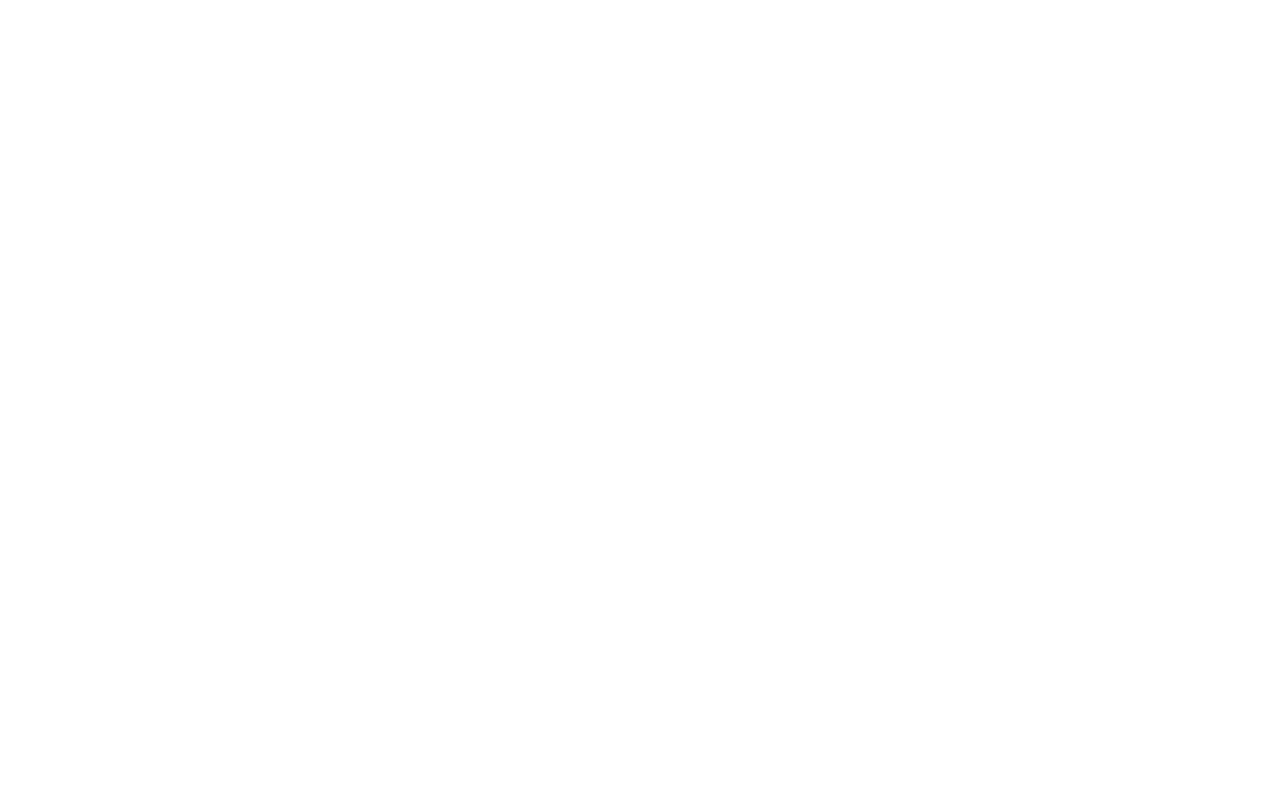
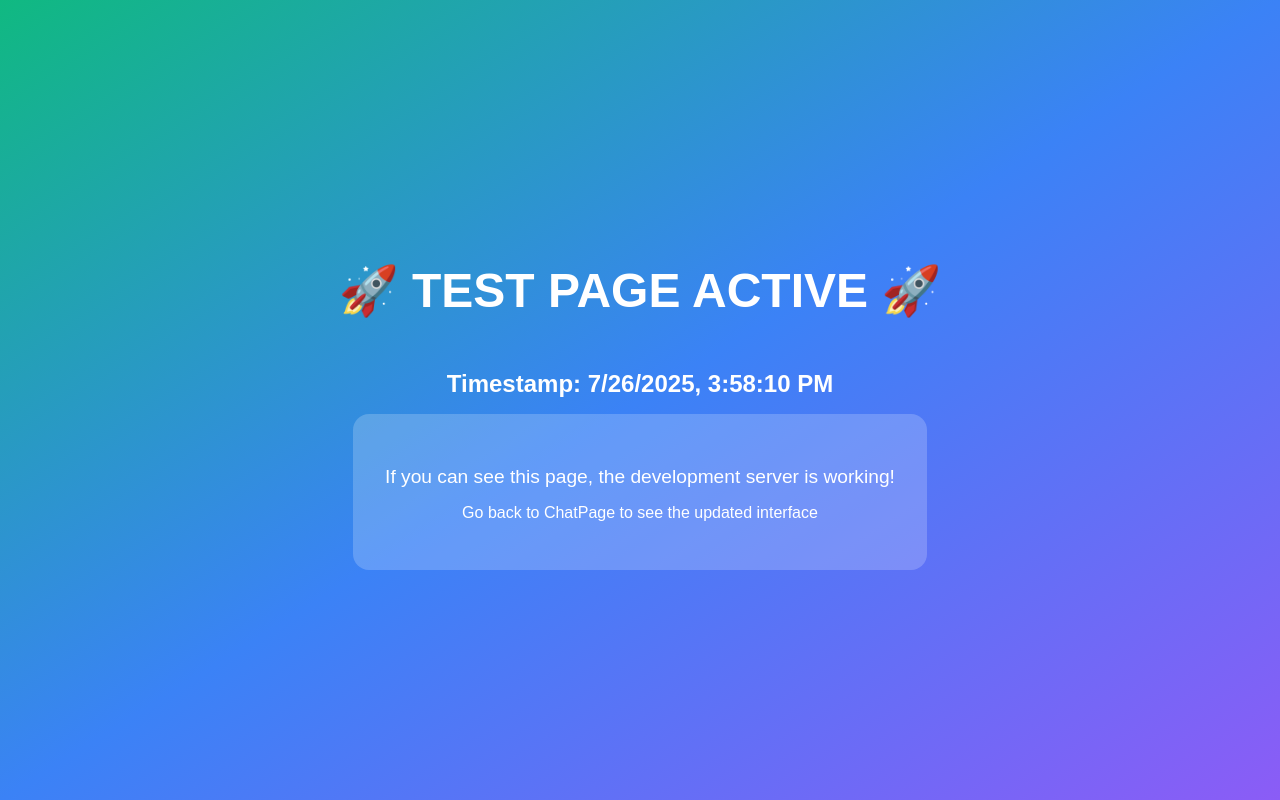
Before and after one commit to AjaxxIsAlive/clementine-app, a React (Create React App) app: page /test in a window 1280 px wide. Before the commit this address had no page. Built offline with nearby package versions, Linux system fonts and the light colour scheme.

Commit message:
Chat UI Buttons

```diff
--- a/src/App.js
+++ b/src/App.js
@@ -3,12 +3,14 @@
 import './App.css';
 import FaceNavigation from './components/FaceNavigation';
 import ChatPage from './pages/ChatPage';
+import TestPage from './pages/TestPage';
 
 function App() {
   return (
     <Router>
       <div className="App">
         <Routes>
+          <Route path="/test" element={<TestPage />} />
           <Route path="/" element={<FaceNavigation />} />
           <Route path="/chat" element={<ChatPage />} />
           {/* We'll add other routes later */}
--- a/src/index.css
+++ b/src/index.css
@@ -11,3 +11,9 @@
   font-family: source-code-pro, Menlo, Monaco, Consolas, 'Courier New',
     monospace;
 }
+
+@keyframes gradient-shift {
+  0% { background-position: 0% 50%; }
+  50% { background-position: 100% 50%; }
+  100% { background-position: 0% 50%; }
+}
--- a/src/pages/ChatPage.js
+++ b/src/pages/ChatPage.js
@@ -2,6 +2,7 @@
 import { MessageSquare, Send, Volume2, VolumeX, RotateCcw, Mic, Square } from 'lucide-react';
 import voiceFlowAPI from '../services/voiceflow';
 import speechService from '../services/speechService';
+// Force rebuild timestamp: ${new Date().toISOString()}
 
 function ChatPage() {
   const [messages, setMessages] = useState([]);
@@ -378,7 +379,13 @@
   };
 
   return (
-    <div className="min-h-screen bg-gradient-to-br from-pink-50 via-white to-purple-50 pb-24">
+    <div
+      className="min-h-screen pb-24"
+      style={{
+        background: 'linear-gradient(135deg, #ff6b6b 0%, #4ecdc4 25%, #45b7d1 50%, #96ceb4 75%, #ffeaa7 100%)',
+        animation: 'gradient-shift 3s ease infinite'
+      }}
+    >
       <div className="container mx-auto px-4 py-8 max-w-4xl">
         {/* Mobile Permission Request Modal */}
         {showPermissionRequest && (
@@ -429,6 +436,9 @@
           </div>
           <h1 className="text-3xl font-bold text-gray-800 mb-2">
             Chat with Clementine
+            <span className="text-xs bg-red-500 text-white px-3 py-1 rounded-full ml-2 animate-pulse">
+              🔥 UPDATED v3.0 🔥
+            </span>
           </h1>
           <p className="text-gray-600">
             Voice chat with your AI relationship advisor
@@ -521,28 +531,32 @@
                 value={inputMessage}
                 onChange={(e) => setInputMessage(e.target.value)}
                 onKeyPress={(e) => e.key === 'Enter' && !isLoading && handleSendMessage(inputMessage)}
-                placeholder="Type your message..."
-                disabled={isLoading}
-                className="flex-1 px-4 py-3 border border-gray-200 rounded-xl focus:outline-none focus:ring-2 focus:ring-pink-500 focus:border-transparent disabled:bg-gray-50 disabled:text-gray-500"
+                placeholder="✨ ALWAYS ACTIVE TEXT INPUT ✨"
+                style={{
+                  backgroundColor: '#fef2f2',
+                  borderColor: '#ef4444',
+                  borderWidth: '3px'
+                }}
+                className="flex-1 px-4 py-3 border rounded-xl focus:outline-none focus:ring-2 focus:ring-pink-500 focus:border-transparent"
               />
 
               {/* Microphone/Stop Button */}
               <button
                 onClick={handleVoiceInput}
-                className={`px-4 py-3 rounded-xl transition-all duration-200 flex items-center justify-center min-w-[48px] ${
-                  isListening
-                    ? 'bg-red-500 text-white scale-105 shadow-lg'
-                    : isSpeaking
-                    ? 'bg-red-600 text-white shadow-lg hover:bg-red-700'
-                    : isProcessingVoice
-                    ? 'bg-yellow-500 text-white shadow-md'
-                    : 'bg-pink-500 text-white hover:bg-pink-600 shadow-md'
-                }`}
+                style={{
+                  backgroundColor: isListening ? '#dc2626' : isSpeaking ? '#b91c1c' : '#ec4899',
+                  color: 'white',
+                  fontWeight: 'bold',
+                  fontSize: '16px',
+                  transform: isListening ? 'scale(1.1)' : 'scale(1)',
+                  boxShadow: '0 4px 12px rgba(0,0,0,0.3)'
+                }}
+                className="px-4 py-3 rounded-xl transition-all duration-200 flex items-center justify-center min-w-[48px]"
                 disabled={isLoading && !isListening && !isSpeaking}
                 title={
-                  isListening ? "Tap to stop recording" :
-                  isSpeaking ? "Tap to stop Clementine speaking" :
-                  "Tap to start voice message"
+                  isListening ? "🛑 TAP TO STOP RECORDING" :
+                  isSpeaking ? "🛑 TAP TO STOP CLEMENTINE" :
+                  "🎤 TAP TO START VOICE"
                 }
               >
                 {isListening ? (
--- /dev/null
+++ b/src/pages/TestPage.js
@@ -0,0 +1,38 @@
+import React from 'react';
+
+function TestPage() {
+  return (
+    <div style={{
+      minHeight: '100vh',
+      background: 'linear-gradient(to bottom right, #10b981, #3b82f6, #8b5cf6)',
+      display: 'flex',
+      alignItems: 'center',
+      justifyContent: 'center',
+      flexDirection: 'column',
+      color: 'white',
+      fontFamily: 'Arial, sans-serif'
+    }}>
+      <h1 style={{ fontSize: '3rem', marginBottom: '2rem' }}>
+        🚀 TEST PAGE ACTIVE 🚀
+      </h1>
+      <h2 style={{ fontSize: '1.5rem', marginBottom: '1rem' }}>
+        Timestamp: {new Date().toLocaleString()}
+      </h2>
+      <div style={{
+        background: 'rgba(255,255,255,0.2)',
+        padding: '2rem',
+        borderRadius: '1rem',
+        textAlign: 'center'
+      }}>
+        <p style={{ fontSize: '1.2rem', marginBottom: '1rem' }}>
+          If you can see this page, the development server is working!
+        </p>
+        <p>
+          Go back to ChatPage to see the updated interface
+        </p>
+      </div>
+    </div>
+  );
+}
+
+export default TestPage;
--- /dev/null
+++ b/src/test-component.js
@@ -0,0 +1,4 @@
+// Test component to force rebuild
+export const TestComponent = () => {
+  return <div>Test at {new Date().toISOString()}</div>;
+};
```
